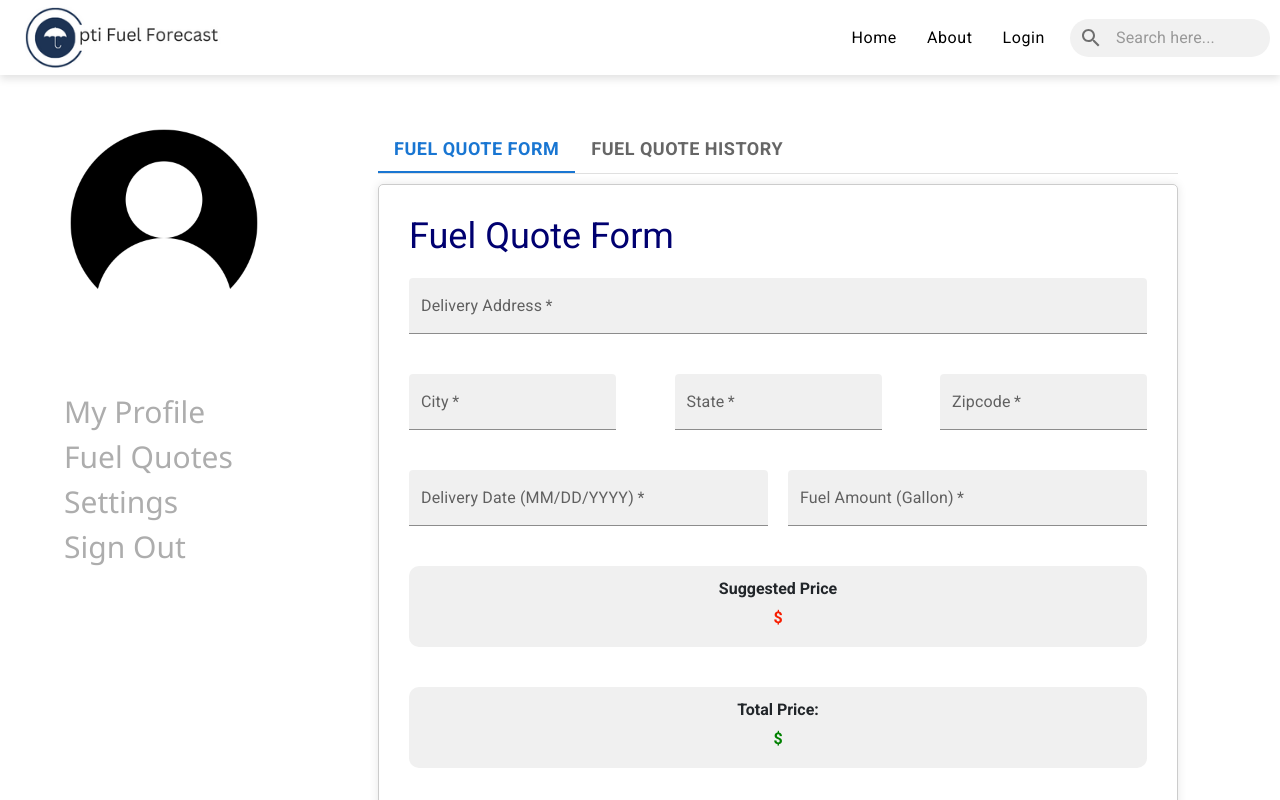
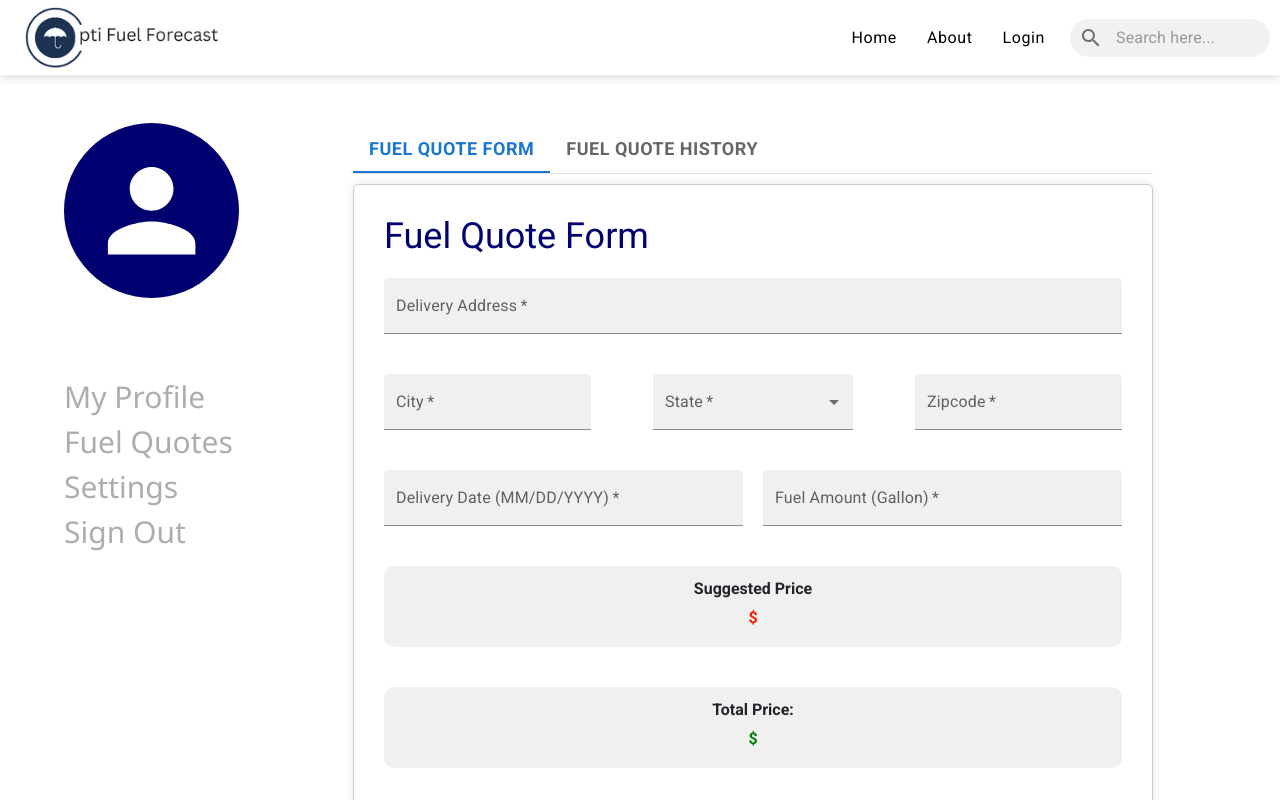
Before and after one commit to HuyVoDN/OptiFuelForecast, a React (Vite) app in the folder front-end/: page /1/quote in a window 1280 px wide. Shown: the top 800 px of the page. Built offline with nearby package versions, Linux system fonts and the light colour scheme.

Commit message:
changed pfp and state of fuel quote form

```diff
--- a/front-end/src/components/sidebar/Sidebar.jsx
+++ b/front-end/src/components/sidebar/Sidebar.jsx
@@ -1,7 +1,7 @@
 import React, { useContext, useState, useEffect } from 'react';
-import userProfilePic from '../../assets/profile.png';
 import { NavLink, useLocation, useNavigate, useParams } from 'react-router-dom';
 import {SidebarData} from './SidebarData.jsx';
+import Avatar from '@mui/material/Avatar';
 import './Sidebar.scss';
 import { AuthContext } from '../../context/authContext.jsx';
 import Axios from 'axios';
@@ -16,7 +16,7 @@ const Sidebar = () => {
   const [lastName, setLastName] = useState(sessionStorage.getItem('lastname') || '');
   const { username } = useParams();
   const sidebarItems = SidebarData();
-
+  const avatarText = firstName.charAt(0) + lastName.charAt(0);
   const handleSignOut = async (e) => {
 
     e.preventDefault();
@@ -35,7 +35,7 @@ const Sidebar = () => {
     <>
       <div className="sidebar">
         <div className="sidebar-client-profile">
-          <img src={userProfilePic}  alt='profile' />
+          <Avatar className='avatar'>{avatarText}</Avatar>
           <h1>{firstName} <br/> {lastName}</h1>
           </div>
         <nav className='nav-menu'>
--- a/front-end/src/components/sidebar/Sidebar.scss
+++ b/front-end/src/components/sidebar/Sidebar.scss
@@ -1,3 +1,5 @@
+$primary-color-darkblue: rgb(0, 0, 112);
+
 .sidebar
 {
     // position:fixed;
@@ -9,17 +11,19 @@
 
     .sidebar-client-profile
     {
-        img
+        .avatar
         {
-            width: 200px;
-            height: 200px;
+            width: 175px;
+            height: 175px;
             border-radius: 50%;
-            margin: 0;
+            font-size:70px;
+            margin-bottom: 10px;
+            background-color: $primary-color-darkblue;
         }
         h1
         {
             font-size:3rem;
-            color: rgb(0, 0, 112);
+            color: $primary-color-darkblue;
         }
     }
     .sidebar-menu-items
@@ -33,7 +37,7 @@
         }
         .item-style:hover
         {
-            color:rgb(0, 0, 112);
+            color:$primary-color-darkblue;
         }
         .sidebar-text
         {
--- a/front-end/src/pages/ClientProfile.jsx
+++ b/front-end/src/pages/ClientProfile.jsx
@@ -74,11 +74,9 @@ const ClientProfile = () => {
                     <div className="profile-row">
                         <h1>My Profile</h1>
                         <img onClick={handleEdit} className='pencil-icon' src={pencilIcon}></img>
-                        </div>
-
+                    </div>
                     <form id="client-profile-form" onSubmit={handleSubmit}>
                         <div className="form-row">
-
                             <TextField
                                 label="First Name"
                                 value={firstName}
@@ -163,7 +161,7 @@ const ClientProfile = () => {
                                     <MenuItem value={'WI'}>WI</MenuItem>
                                     <MenuItem value={'CO'}>CO</MenuItem>
                                     <MenuItem value={'MN'}>MN</MenuItem>
-                                    {/* Add more MenuItem components for other states */}
+
                                 </Select>
                             </FormControl>
                             <TextField
--- a/front-end/src/pages/ClientProfile.scss
+++ b/front-end/src/pages/ClientProfile.scss
@@ -3,11 +3,11 @@
 .client-profile {
     font-family: 'Roboto', sans-serif;
     padding: 0;
-
     .main-content{
         display: flex;
 
         .container {
+           justify-content: center;
             max-width: 800px; /* Increase the max-width */
             margin: 50px;
             padding: 30px; /* Increase the padding */
@@ -28,7 +28,7 @@
                     width:35px;
                     height:35px;
                     border-radius: 50%;
-                   border: 2px solid rgb(0, 0, 112);
+                   border: 1px solid rgb(0, 0, 112);
                     position: relative;
 
                     &:hover{
--- a/front-end/src/pages/Home.jsx
+++ b/front-end/src/pages/Home.jsx
@@ -7,7 +7,6 @@ const Home = () => {
         <>
             <div className="home">
                 <div className="desc">
-
                     <h1>We explore to empower</h1>
                     <p>
                         Our cutting-edge oil fuel forecast system utilizes
--- a/front-end/src/pages/fuelquote/fuelquoteform/FuelQuoteForm.jsx
+++ b/front-end/src/pages/fuelquote/fuelquoteform/FuelQuoteForm.jsx
@@ -1,7 +1,7 @@
 import React, { useState, useEffect } from "react";
 import { useParams } from "react-router-dom";
 import Axios from "axios";
-import { TextField, Button, Typography } from '@mui/material';
+import { TextField, Button, FormControl, MenuItem, Select, InputLabel } from '@mui/material';
 import "./FuelQuoteForm.scss";
 
 const FuelQuoteForm = () => {
@@ -78,14 +78,38 @@ const FuelQuoteForm = () => {
                                     onChange={e => setCity(e.target.value)}
                                     required
                                 />
-                                <TextField
-                                    label="State"
+                               <FormControl required variant="filled" sx={{ minWidth: 200 }} >
+                                <InputLabel id="state-label">State</InputLabel>
+                                <Select
+                                    labelId="state-label"
                                     value={state}
-                                    placeholder='TX'
-                                    variant='filled'
                                     onChange={e => setState(e.target.value)}
-                                    required
-                                />
+                                >
+                                    <MenuItem value={'TX'}>TX</MenuItem>
+                                    <MenuItem value={'NY'}>NY</MenuItem>
+                                    <MenuItem value={'CA'}>CA</MenuItem>
+                                    <MenuItem value={'FL'}>FL</MenuItem>
+                                    <MenuItem value={'PA'}>PA</MenuItem>
+                                    <MenuItem value={'IL'}>IL</MenuItem>
+                                    <MenuItem value={'OH'}>OH</MenuItem>
+                                    <MenuItem value={'GA'}>GA</MenuItem>
+                                    <MenuItem value={'NC'}>NC</MenuItem>
+                                    <MenuItem value={'MI'}>MI</MenuItem>
+                                    <MenuItem value={'NJ'}>NJ</MenuItem>
+                                    <MenuItem value={'VA'}>VA</MenuItem>
+                                    <MenuItem value={'WA'}>WA</MenuItem>
+                                    <MenuItem value={'AZ'}>AZ</MenuItem>
+                                    <MenuItem value={'MA'}>MA</MenuItem>
+                                    <MenuItem value={'TN'}>TN</MenuItem>
+                                    <MenuItem value={'IN'}>IN</MenuItem>
+                                    <MenuItem value={'MO'}>MO</MenuItem>
+                                    <MenuItem value={'MD'}>MD</MenuItem>
+                                    <MenuItem value={'WI'}>WI</MenuItem>
+                                    <MenuItem value={'CO'}>CO</MenuItem>
+                                    <MenuItem value={'MN'}>MN</MenuItem>
+
+                                </Select>
+                            </FormControl>
                                 <TextField
                                     label="Zipcode"
                                     value={zipcode}
```
